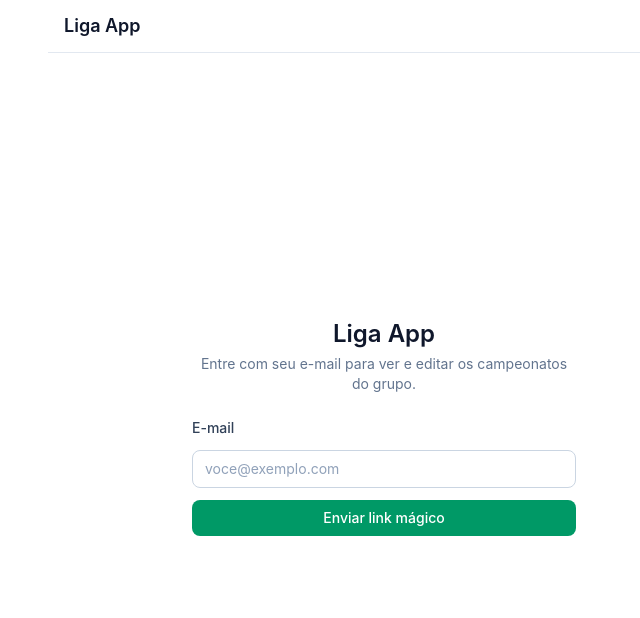
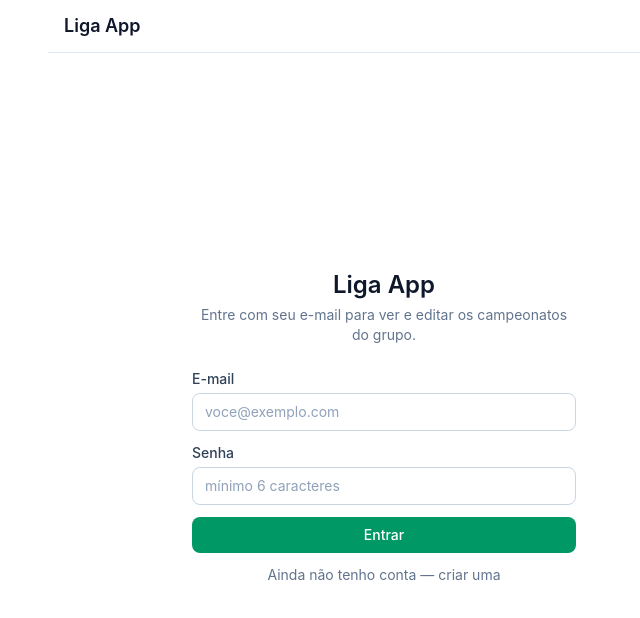
Before and after one commit to vinimunhozjr3/liga-app, a React (Vite) app: page /login in a window 1280 px wide. Shown: the top 618 px of the page, without its empty margins (256-896 px from the left). Built offline with nearby package versions, Linux system fonts and the light colour scheme; no server answers.

Commit message:
Switch login from magic link to email+password (no email confirmation step)

```diff
--- a/src/components/auth/LoginForm.tsx
+++ b/src/components/auth/LoginForm.tsx
@@ -4,36 +4,45 @@ import { getErrorMessage } from '../../utils/getErrorMessage'
 import { Button } from '../ui/Button'
 import { Input } from '../ui/Input'
 
+type Mode = 'signin' | 'signup'
+
 export function LoginForm() {
-  const { signInWithEmail } = useAuth()
+  const { signInWithPassword, signUpWithPassword } = useAuth()
+  const [mode, setMode] = useState<Mode>('signin')
   const [email, setEmail] = useState('')
-  const [status, setStatus] = useState<'idle' | 'sending' | 'sent' | 'error'>('idle')
+  const [password, setPassword] = useState('')
+  const [status, setStatus] = useState<'idle' | 'submitting' | 'signed-up' | 'error'>('idle')
   const [errorMessage, setErrorMessage] = useState('')
 
   async function handleSubmit(e: FormEvent) {
     e.preventDefault()
-    setStatus('sending')
+    setStatus('submitting')
     setErrorMessage('')
     try {
-      await signInWithEmail(email)
-      setStatus('sent')
+      if (mode === 'signup') {
+        await signUpWithPassword(email, password)
+        setStatus('signed-up')
+      } else {
+        await signInWithPassword(email, password)
+      }
     } catch (err) {
       setStatus('error')
-      setErrorMessage(getErrorMessage(err, 'Erro ao enviar o link.'))
+      setErrorMessage(getErrorMessage(err, 'Erro ao entrar.'))
     }
   }
 
-  if (status === 'sent') {
+  if (status === 'signed-up') {
     return (
       <div className="rounded-xl bg-emerald-50 p-4 text-center text-sm text-emerald-800">
-        Link enviado! Verifique seu e-mail <strong>{email}</strong> e clique no link para entrar.
+        Conta criada! Já pode entrar com esse e-mail e senha.
       </div>
     )
   }
 
   return (
     <form onSubmit={handleSubmit} className="flex flex-col gap-3">
-      <label className="text-sm font-medium text-slate-700" htmlFor="email">
+      <div>
+        <label className="mb-1 block text-sm font-medium text-slate-700" htmlFor="email">
           E-mail
         </label>
         <Input
@@ -44,10 +53,36 @@ export function LoginForm() {
           value={email}
           onChange={(e) => setEmail(e.target.value)}
         />
+      </div>
+      <div>
+        <label className="mb-1 block text-sm font-medium text-slate-700" htmlFor="password">
+          Senha
+        </label>
+        <Input
+          id="password"
+          type="password"
+          required
+          minLength={6}
+          placeholder="mínimo 6 caracteres"
+          value={password}
+          onChange={(e) => setPassword(e.target.value)}
+        />
+      </div>
       {status === 'error' && <p className="text-sm text-red-600">{errorMessage}</p>}
-      <Button type="submit" disabled={status === 'sending'}>
-        {status === 'sending' ? 'Enviando...' : 'Enviar link mágico'}
+      <Button type="submit" disabled={status === 'submitting'}>
+        {status === 'submitting' ? 'Enviando...' : mode === 'signup' ? 'Criar conta' : 'Entrar'}
       </Button>
+      <button
+        type="button"
+        onClick={() => {
+          setMode((m) => (m === 'signin' ? 'signup' : 'signin'))
+          setStatus('idle')
+          setErrorMessage('')
+        }}
+        className="text-sm text-slate-500 hover:underline"
+      >
+        {mode === 'signin' ? 'Ainda não tenho conta — criar uma' : 'Já tenho conta — entrar'}
+      </button>
     </form>
   )
 }
--- a/src/hooks/useAuth.tsx
+++ b/src/hooks/useAuth.tsx
@@ -5,7 +5,8 @@ import { supabase } from '../lib/supabaseClient'
 interface AuthContextValue {
   session: Session | null
   loading: boolean
-  signInWithEmail: (email: string) => Promise<void>
+  signUpWithPassword: (email: string, password: string) => Promise<void>
+  signInWithPassword: (email: string, password: string) => Promise<void>
   signOut: () => Promise<void>
 }
 
@@ -30,13 +31,13 @@ export function AuthProvider({ children }: { children: ReactNode }) {
     }
   }, [])
 
-  async function signInWithEmail(email: string) {
-    const { error } = await supabase.auth.signInWithOtp({
-      email,
-      options: {
-        emailRedirectTo: window.location.origin,
-      },
-    })
+  async function signUpWithPassword(email: string, password: string) {
+    const { error } = await supabase.auth.signUp({ email, password })
+    if (error) throw error
+  }
+
+  async function signInWithPassword(email: string, password: string) {
+    const { error } = await supabase.auth.signInWithPassword({ email, password })
     if (error) throw error
   }
 
@@ -45,7 +46,7 @@ export function AuthProvider({ children }: { children: ReactNode }) {
   }
 
   return (
-    <AuthContext.Provider value={{ session, loading, signInWithEmail, signOut }}>
+    <AuthContext.Provider value={{ session, loading, signUpWithPassword, signInWithPassword, signOut }}>
       {children}
     </AuthContext.Provider>
   )
```
Lines whose indentation alone changed are shown as unchanged.
